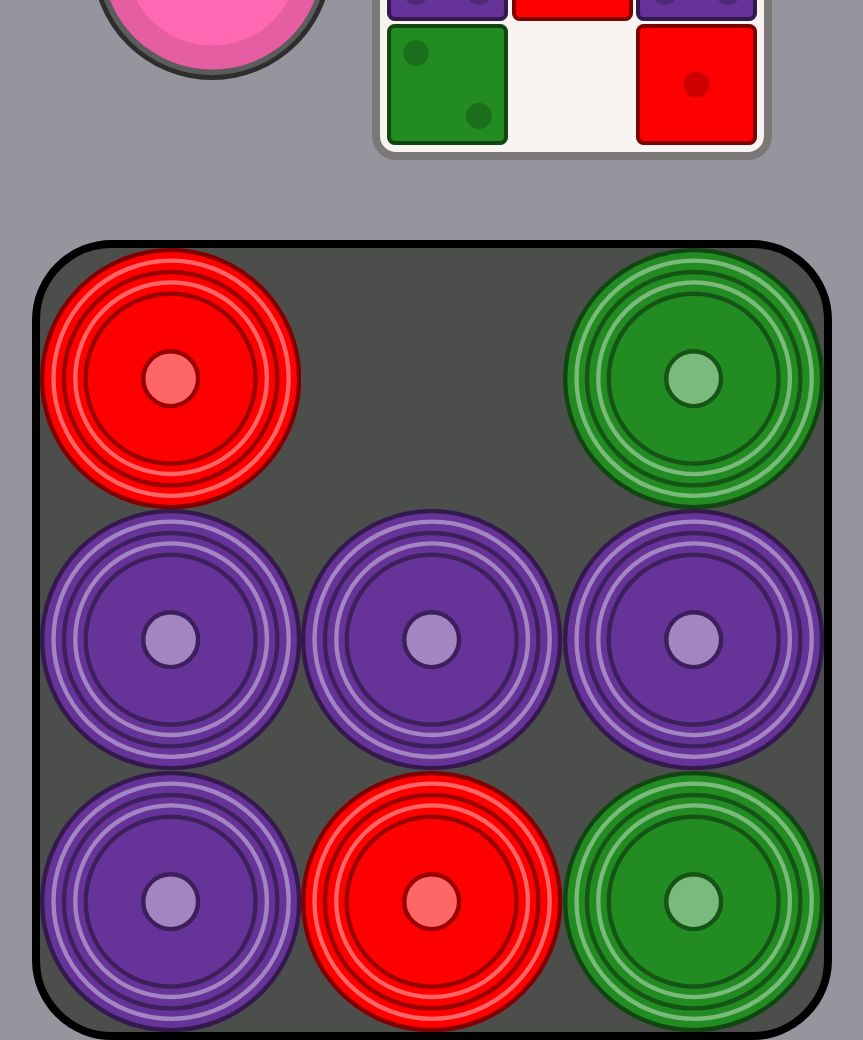
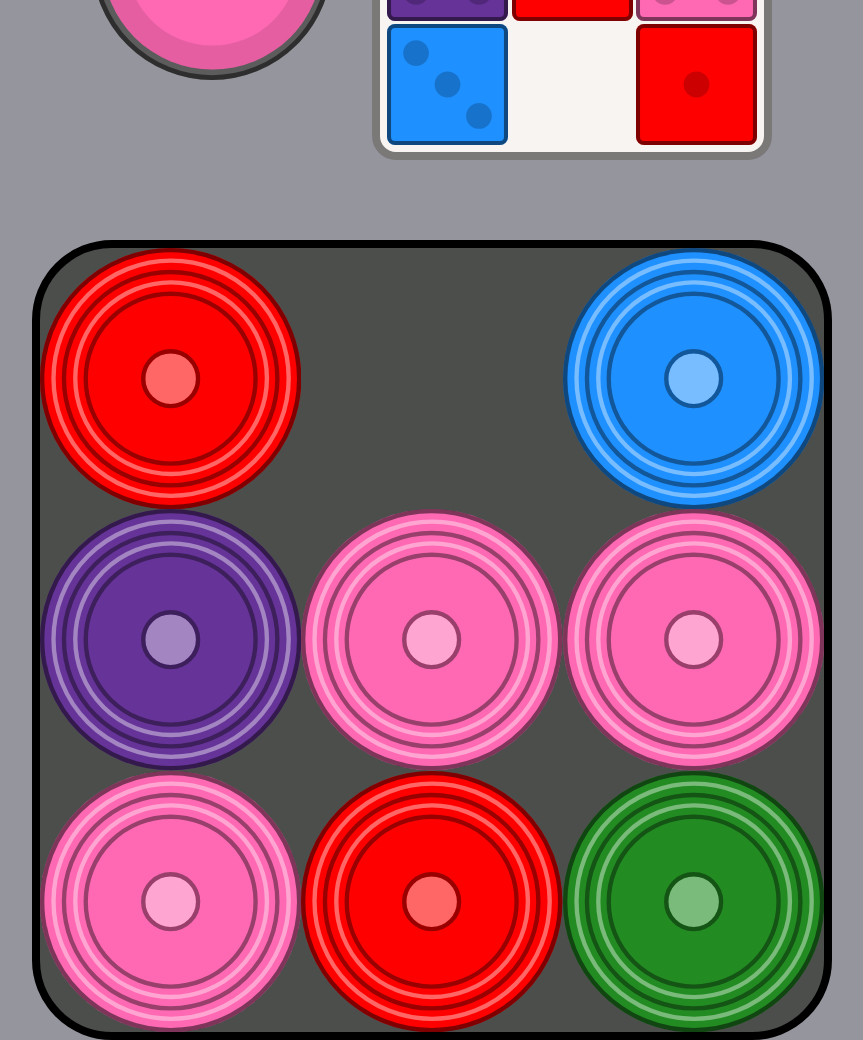
Before and after one commit to bobanko/puck-rush, a plain HTML site: page index.html in a window 1280 px wide. Shown: the whole page, without its empty margins (208-1071 px from the left). Drawn offline with Linux system fonts and the light colour scheme.

Commit message:
ui: add pink color

```diff
--- a/main.js
+++ b/main.js
@@ -28,6 +28,7 @@ const colors = {
   blue: "blue",
   yellow: "yellow",
   purple: "purple",
+  pink: "pink",
   //
   empty: "empty",
 };
@@ -192,6 +193,7 @@ function createTargetCardCells(mtx) {
     [colors.blue]: "./cards/dice-3.svg#img",
     [colors.yellow]: "./cards/dice-4.svg#img",
     [colors.purple]: "./cards/dice-5.svg#img",
+    [colors.pink]: "./cards/dice-6.svg#img",
     //?
     [colors.empty]: "./cards/dice-6.svg#img",
   };
--- a/style.css
+++ b/style.css
@@ -8,6 +8,12 @@ body {
   width: 100vw;
 
   background-color: #94959d;
+}
+
+@media only screen and (min-aspect-ratio: 1/2) {
+  section {
+    /* todo: impl landscape mode */
+  }
 }
 
 .gameboard-frame {
@@ -32,6 +38,10 @@ body {
 [data-color="purple"] {
   color: rebeccapurple;
 }
+[data-color="pink"] {
+  color: #ff69b4;
+}
+
 [data-color="empty"] {
   visibility: hidden;
 }
```
